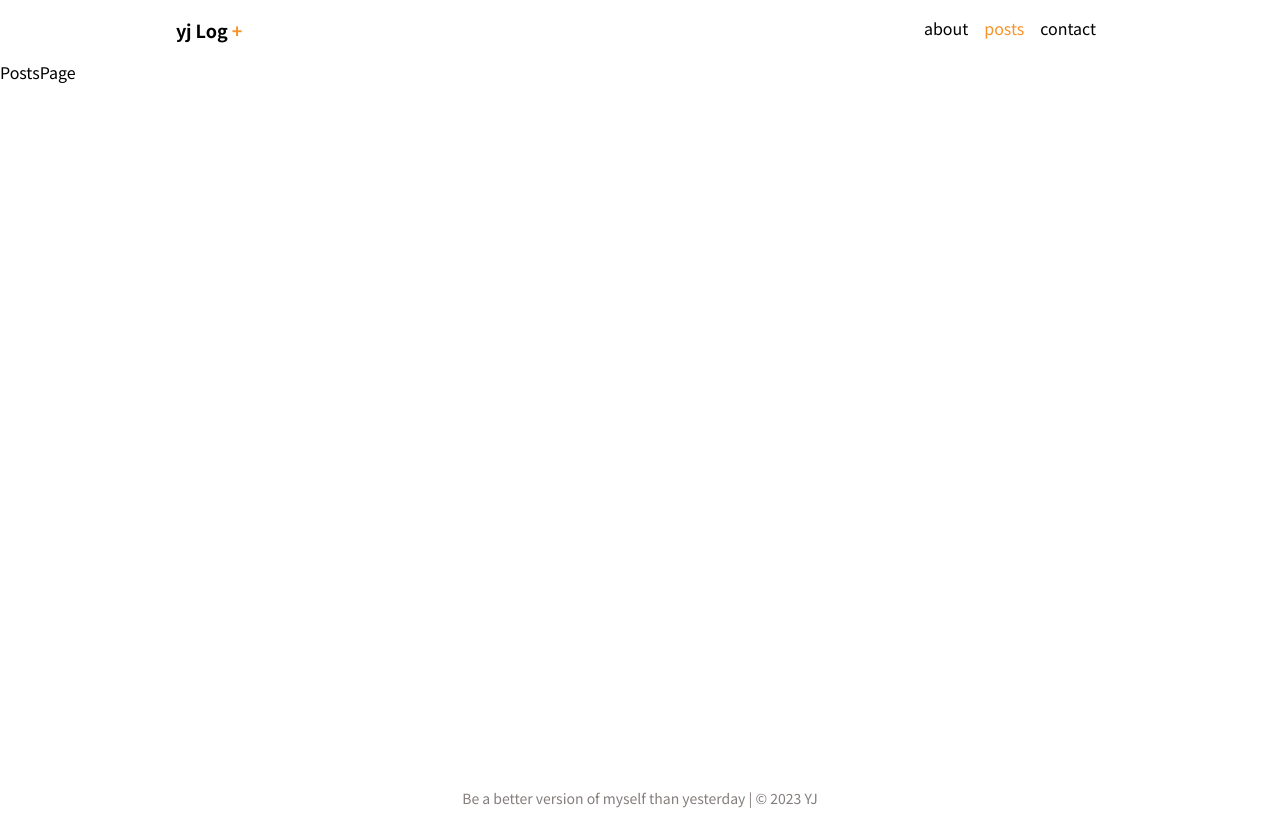
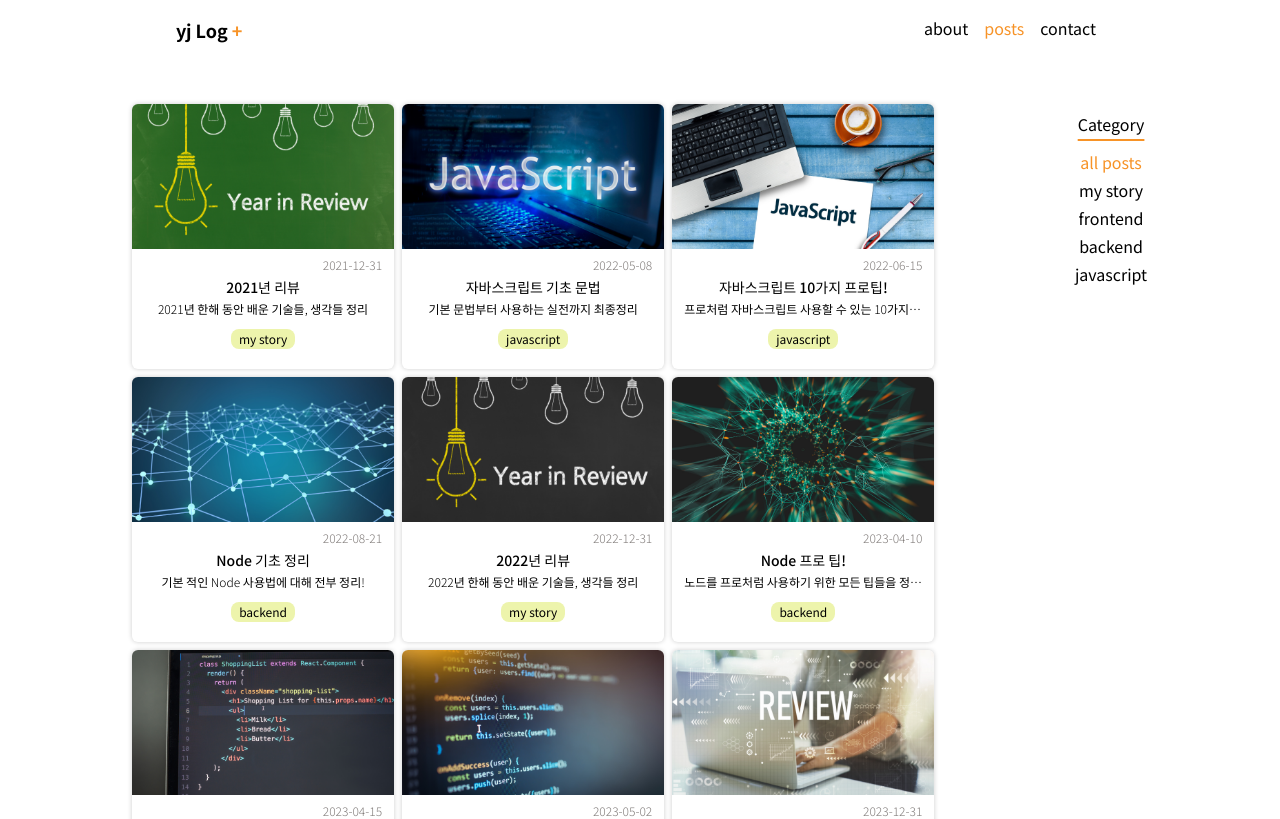
Before and after one commit to yjleeinkr/yj-log, a Next.js app: page /posts in a window 1280 px wide. Shown: the top 819 px of the page. Built offline with nearby package versions, Linux system fonts and the light colour scheme.

Commit message:
create posts main page

```diff
--- a/src/app/posts/page.tsx
+++ b/src/app/posts/page.tsx
@@ -1,3 +1,12 @@
-export default function PostsPage() {
-  return <div>PostsPage</div>;
+import { getPosts } from '@/service/posts';
+import PostList from '@/components/PostList';
+
+export default async function PostsPage() {
+  const posts = await getPosts();
+
+  return (
+    <div className="max-w-[90%] lg:max-w-[85%] xl:max-w-[80%] m-zero-auto">
+      <PostList posts={posts} />
+    </div>
+  );
 }
--- /dev/null
+++ b/src/components/PostList.tsx
@@ -0,0 +1,42 @@
+'use client';
+import { useEffect, useState } from 'react';
+import { PostProps, Category } from '@/service/posts';
+import PostCard from './PostCard';
+
+export const categories: Category[] = ['all posts', 'my story', 'frontend', 'backend', 'javascript'];
+
+export default function PostList({ posts }: { posts: PostProps[] }) {
+  const [category, setCategory] = useState('all posts');
+  const [postList, setPostList] = useState<PostProps[]>([]);
+
+  useEffect(() => {
+    const filteredPosts = category === 'all posts' ? posts : posts.filter(post => post.category === category);
+    setPostList(filteredPosts);
+  }, [category]);
+
+  return (
+    <div className="flex justify-between py-10">
+      <main className="w-[80%]">
+        {postList.map((post, i) => (
+          <PostCard post={post} version="md" key={`${post.category}_${i}`} />
+        ))}
+      </main>
+      <nav className="w-[8%] text-center">
+        <h2 className="underline underline-offset-8 decoration-highlight decoration-2 py-3">Category</h2>
+        <ul>
+          {categories.map(cate => (
+            <li
+              key={cate}
+              onClick={() => {
+                setCategory(cate);
+              }}
+              className={`${cate === category ? 'text-highlight' : 'text-primary'} cursor-pointer py-0.5`}
+            >
+              {cate}
+            </li>
+          ))}
+        </ul>
+      </nav>
+    </div>
+  );
+}
```
